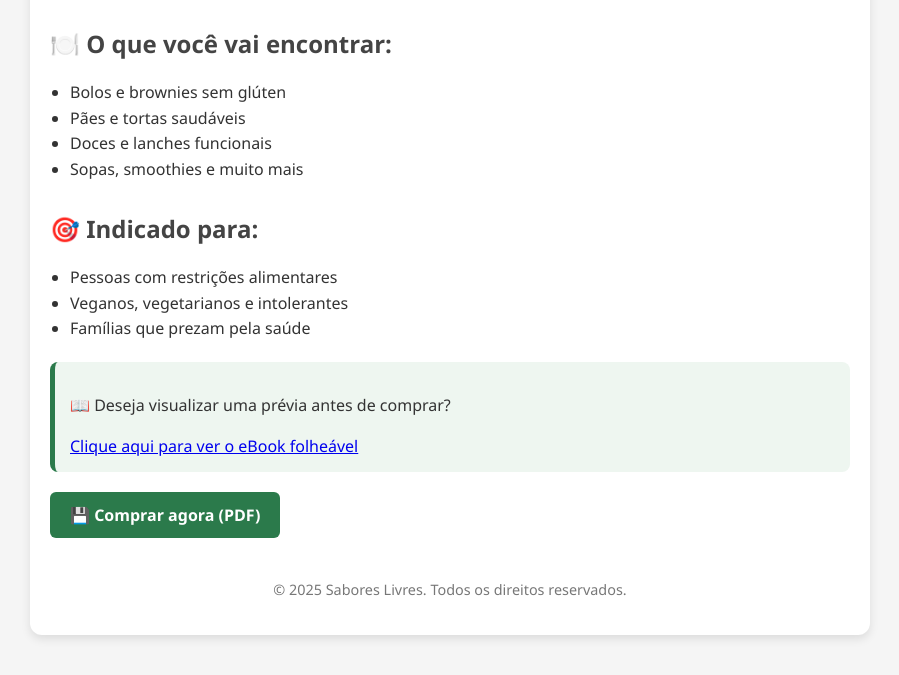
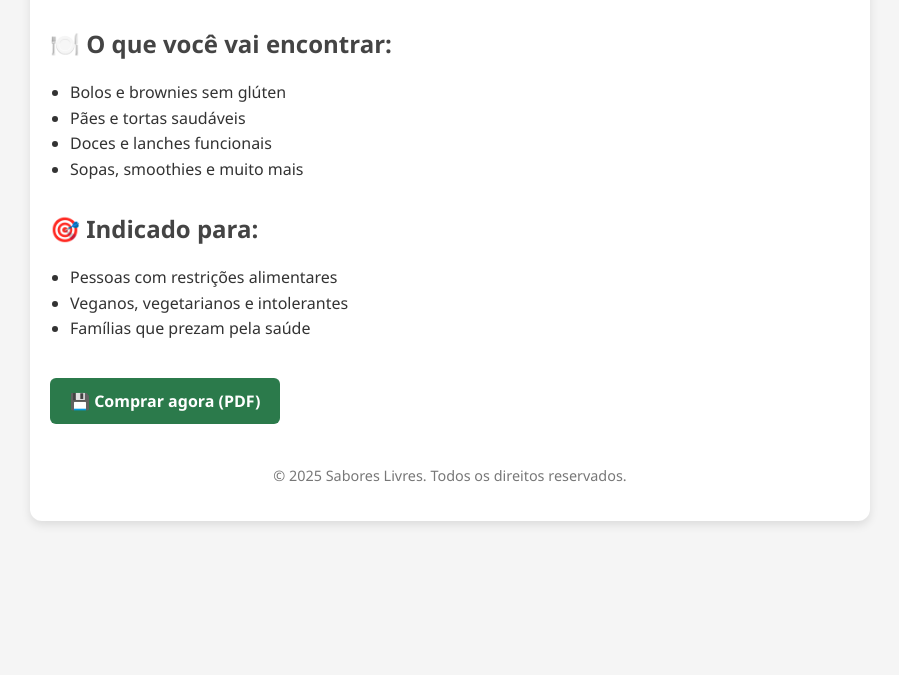
Before and after one commit to slayxerz/saboreslivres, a plain HTML site: page index.html in a window 1280 px wide. Shown: the part 200-875 px from the top of the page, without its empty margins (190-1089 px from the left). After the commit the page ends 800 px from the top, so only its background shows below. Drawn offline with Linux system fonts and the light colour scheme.

Commit message:
index.html

```diff
--- a/index.html
+++ b/index.html
@@ -93,11 +93,6 @@
       <li>Famílias que prezam pela saúde</li>
     </ul>
 
-    <div class="preview">
-      <p>📖 Deseja visualizar uma prévia antes de comprar?</p>
-      <a href="https://www.flipsnack.com/seu-link-aqui" target="_blank">Clique aqui para ver o eBook folheável</a>
-    </div>
-
     <a class="button" href="#">💾 Comprar agora (PDF)</a>
 
     <div class="footer">
```
